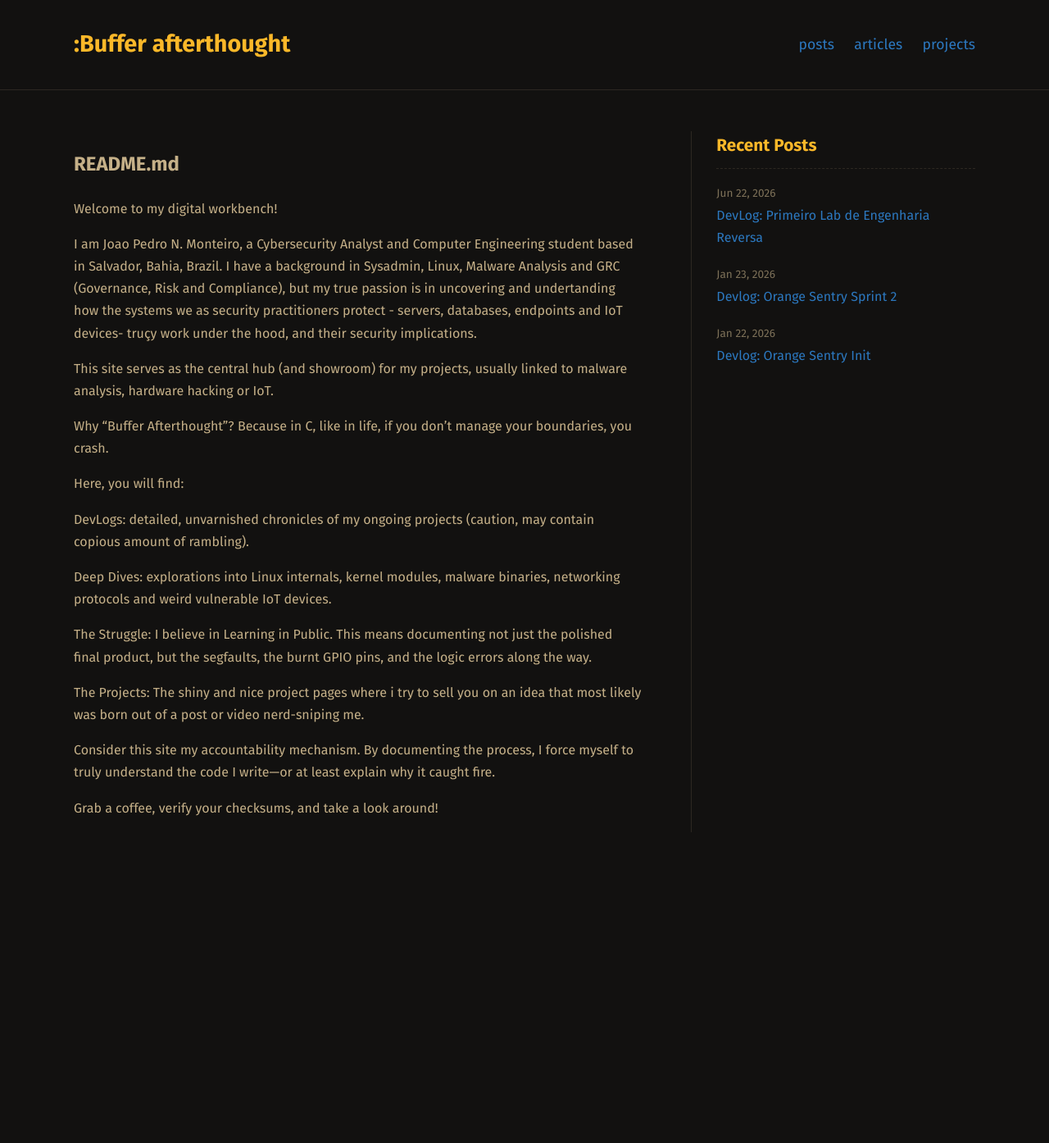
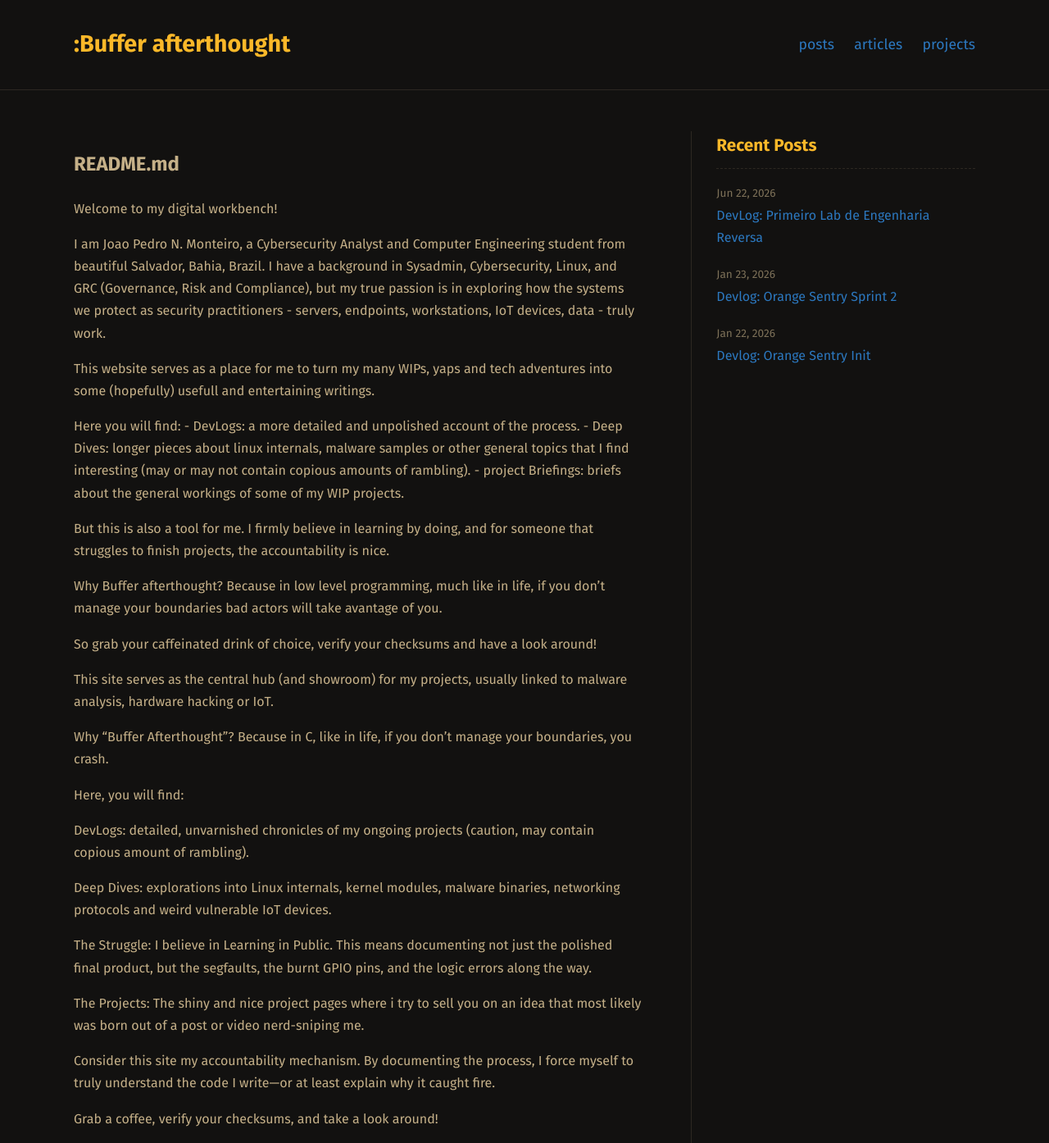
Before and after one commit to JoaoNasMonteiro/JoaoNasMonteiro.github.io, a Jekyll site: the page built from index.md, in a window 1280 px wide. Shown: the whole page at 82% size. Built offline with Jekyll 4.4.1, drawn with Linux system fonts in a browser that asks for light colours; before the commit the page ends 1015 px from its top, so only the background shows below that.

Commit message:
Change landing page text

```diff
--- a/index.md
+++ b/index.md
@@ -6,7 +6,20 @@ title: Home
 # README.md
 Welcome to my digital workbench!
 
-I am Joao Pedro N. Monteiro, a Cybersecurity Analyst and Computer Engineering student based in Salvador, Bahia, Brazil. I have a background in Sysadmin, Linux, Malware Analysis and GRC (Governance, Risk and Compliance), but my true passion is in uncovering and undertanding how the systems we as security practitioners protect - servers, databases, endpoints and IoT devices- truçy work under the hood, and their security implications.
+I am Joao Pedro N. Monteiro, a Cybersecurity Analyst and Computer Engineering student from beautiful Salvador, Bahia, Brazil. I have a background in Sysadmin, Cybersecurity, Linux, and GRC (Governance, Risk and Compliance), but my true passion is in exploring how the systems we protect as security practitioners - servers, endpoints, workstations, IoT devices, data - truly work.
+
+This website serves as a place for me to turn my many WIPs, yaps and tech adventures into some (hopefully) usefull and entertaining writings.
+
+Here you will find:
+    - DevLogs: a more detailed and unpolished account of the process.
+    - Deep Dives: longer pieces about linux internals, malware samples or other general topics that I find interesting (may or may not contain copious amounts of rambling).
+    - project Briefings: briefs about the general workings of some of my WIP projects.
+
+But this is also a tool for me. I firmly believe in learning by doing, and for someone that struggles to finish projects, the accountability is nice.
+
+Why Buffer afterthought? Because in low level programming, much like in life, if you don't manage your boundaries bad actors will take avantage of you.
+
+So grab your caffeinated drink of choice, verify your checksums and have a look around!
 
 This site serves as the central hub (and showroom) for my projects, usually linked to malware analysis, hardware hacking or IoT.
 
```
